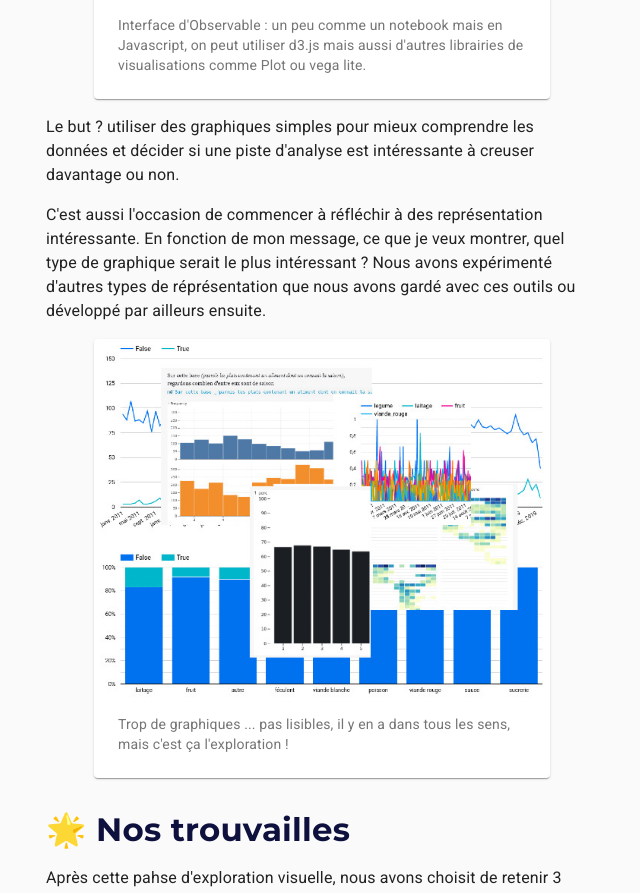
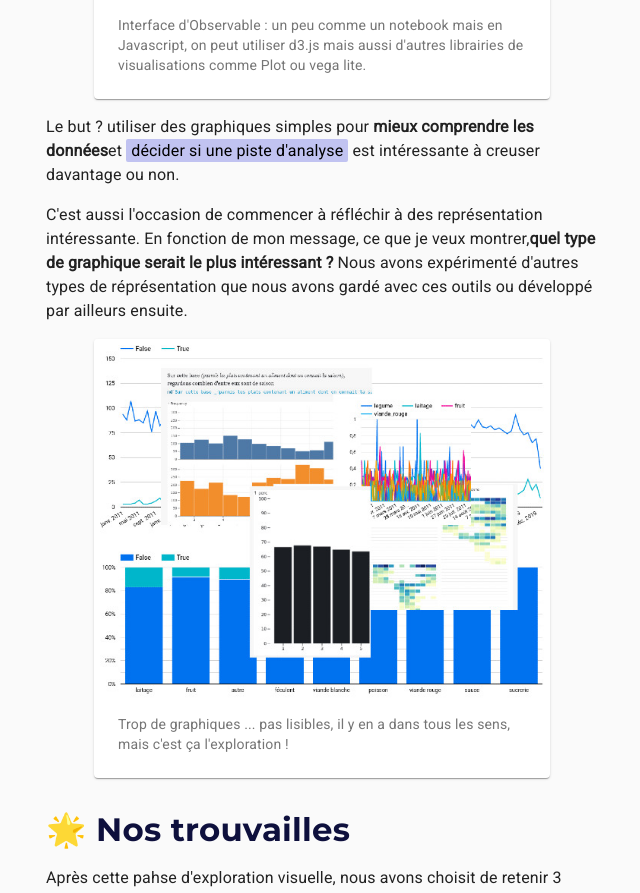
Before and after one commit to emaulandi/menu-cantines, a React (Vite) app: page / in a window 1280 px wide. Shown: the part 4891-5784 px from the top of the page, without its empty margins (318-958 px from the left). Built offline with nearby package versions, Linux system fonts and the light colour scheme; a web font is replaced by a local one.

Commit message:
update text

```diff
--- a/src/App.jsx
+++ b/src/App.jsx
@@ -208,13 +208,13 @@ function App () {
         />
 
         <Typography variant="body1" gutterBottom>
-          Le but ? utiliser des graphiques simples pour mieux comprendre les données et décider si une piste
-          d'analyse est intéressante à creuser davantage ou non.
+          Le but ? utiliser des graphiques simples pour <b>mieux comprendre les données</b>
+          et <span className={classes.strong}>décider si une piste d'analyse</span> est intéressante à creuser davantage ou non.
         </Typography>
 
         <Typography variant="body1" gutterBottom>
-          C'est aussi l'occasion de commencer à réfléchir à des représentation intéressante. En fonction de mon message, ce que je veux montrer, quel
-          type de graphique serait le plus intéressant ? Nous avons expérimenté d'autres types de réprésentation que nous avons gardé
+          C'est aussi l'occasion de commencer à réfléchir à des représentation intéressante. En fonction de mon message, ce que je veux montrer,
+          <b>quel type de graphique serait le plus intéressant ?</b> Nous avons expérimenté d'autres types de réprésentation que nous avons gardé
           avec ces outils ou développé par ailleurs ensuite.
         </Typography>
 
```
